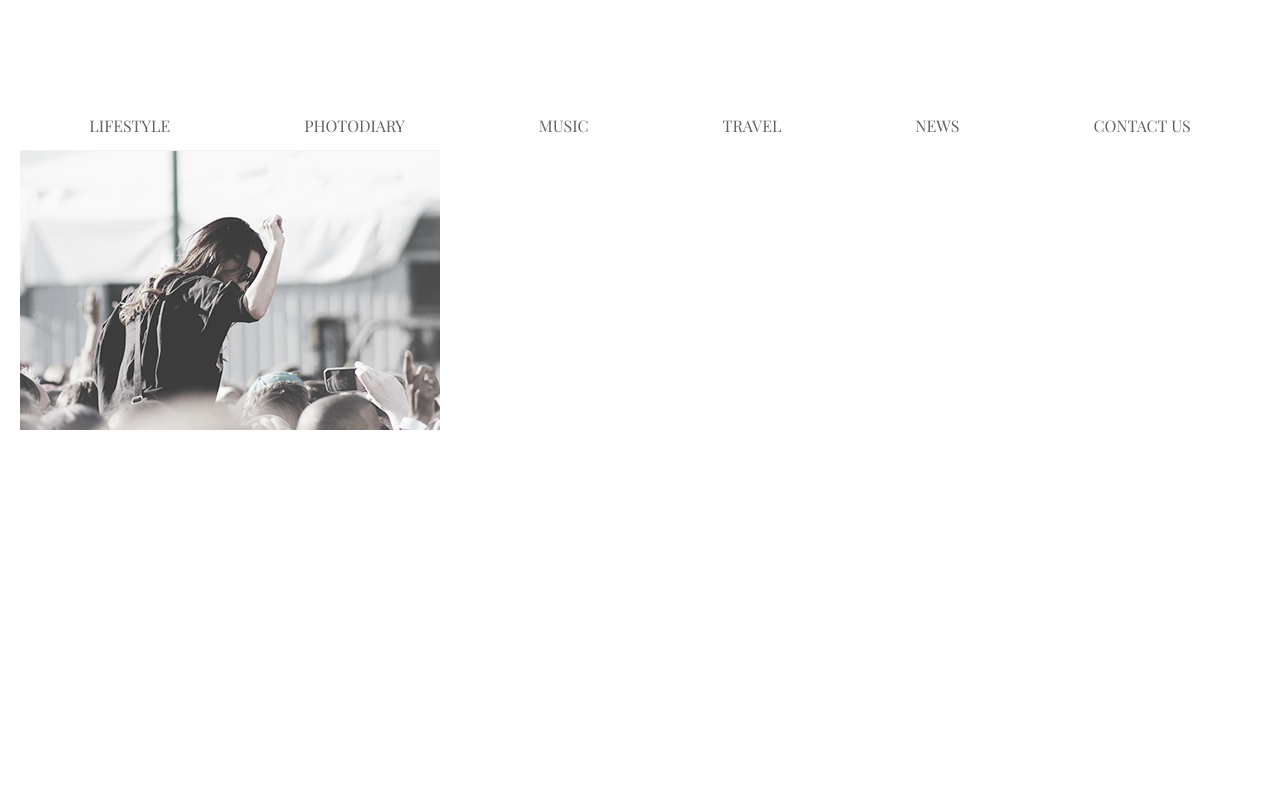
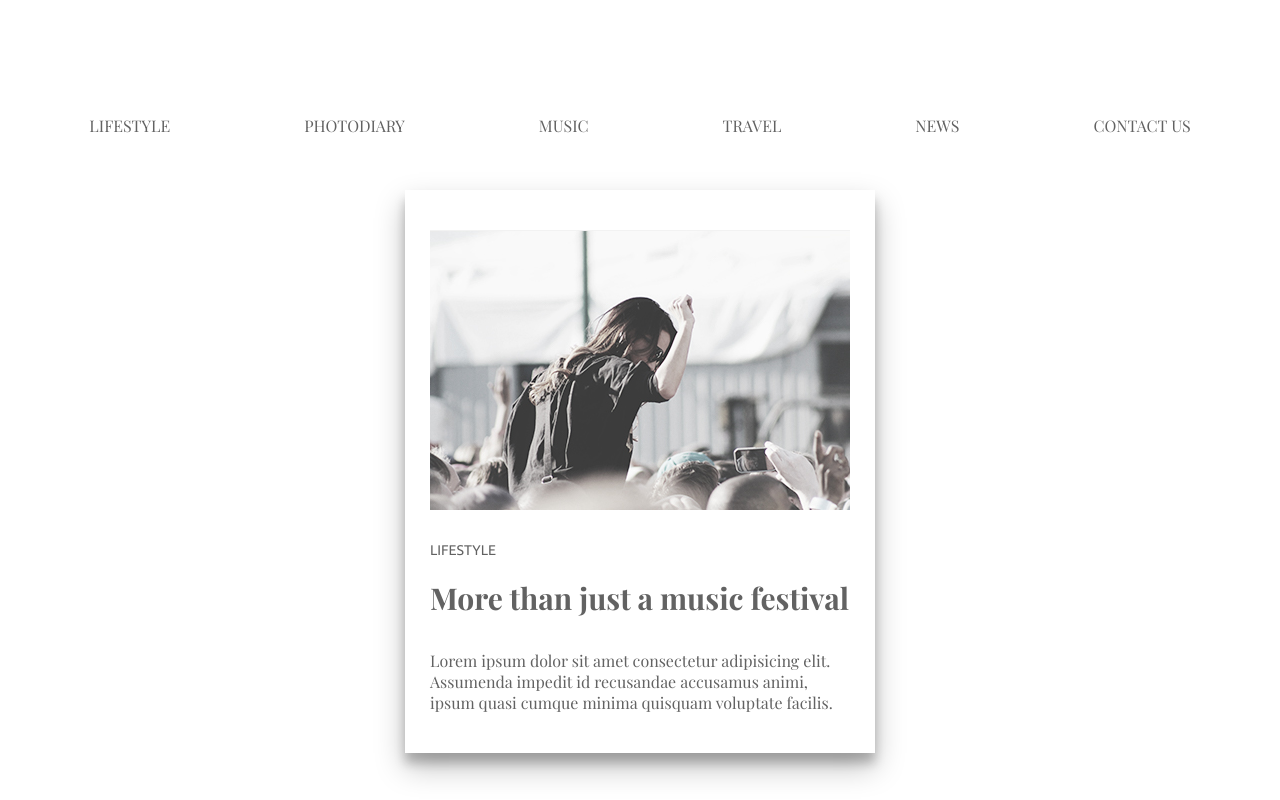
Before and after one commit to Oliendone/goit-fe-course, a plain HTML site: page html-css/module_3/index.html in a window 1280 px wide. Drawn offline with nearby package versions, Linux system fonts and the light colour scheme.

Commit message:
Second exercise complete

```diff
--- a/html-css/module_3/css/style.css
+++ b/html-css/module_3/css/style.css
@@ -28,6 +28,41 @@ li:hover {
   color: #03a9f4;
 }
 
-p {
-  font-family: "Playfair Display", serif;
+.wrapper {
+  display: block;
+  margin: 0 auto;
+  margin-top: 40px;
+  width: 470px;
+  box-shadow: 0 14px 28px rgba(0,0,0,0.25), 0 10px 10px rgba(0,0,0,0.22);
 }
+
+.wrapper .article_img {
+  display: block;
+  margin: auto;
+  padding-top: 40px;
+}
+
+.wrapper .wrapper_for_text {
+  display: block;
+  margin: auto;
+  padding-bottom: 40px;
+  width: 420px;
+  color: #626262;
+}
+
+.wrapper_for_text .article_tag {
+  font-family: 'Ubuntu', sans-serif;
+  text-transform: uppercase;
+  font-size: 14px;
+  margin-top: 32px;
+}
+
+.wrapper_for_text .article_name {
+  font-size: 30px;
+  margin-top: 20px;
+  font-weight: bolder;
+}
+
+.wrapper_for_text .article_descr {
+  margin-top: 32px;
+}
--- a/html-css/module_3/index.html
+++ b/html-css/module_3/index.html
@@ -7,6 +7,10 @@
     <title>Document</title>
     <link
       href="https://fonts.googleapis.com/css?family=Playfair+Display:400,700&display=swap"
+      rel="stylesheet"
+    />
+    <link
+      href="https://fonts.googleapis.com/css?family=Ubuntu&display=swap"
       rel="stylesheet"
     />
     <link rel="stylesheet" href="./css/style.css" />
@@ -26,8 +30,21 @@
         </div>
       </div>
       <article>
-        <div class="box">
-          <img src="./img/girl_on_festival.jpg" alt="" />
+        <div class="wrapper">
+          <img
+            class="article_img"
+            src="img/girl_on_festival.jpg"
+            alt="girl on festival"
+          />
+          <div class="wrapper_for_text">
+            <div class="article_tag">Lifestyle</div>
+            <div class="article_name">More than just a music festival</div>
+            <div class="article_descr">
+              Lorem ipsum dolor sit amet consectetur adipisicing elit. Assumenda
+              impedit id recusandae accusamus animi, ipsum quasi cumque minima
+              quisquam voluptate facilis.
+            </div>
+          </div>
         </div>
       </article>
     </div>
```
